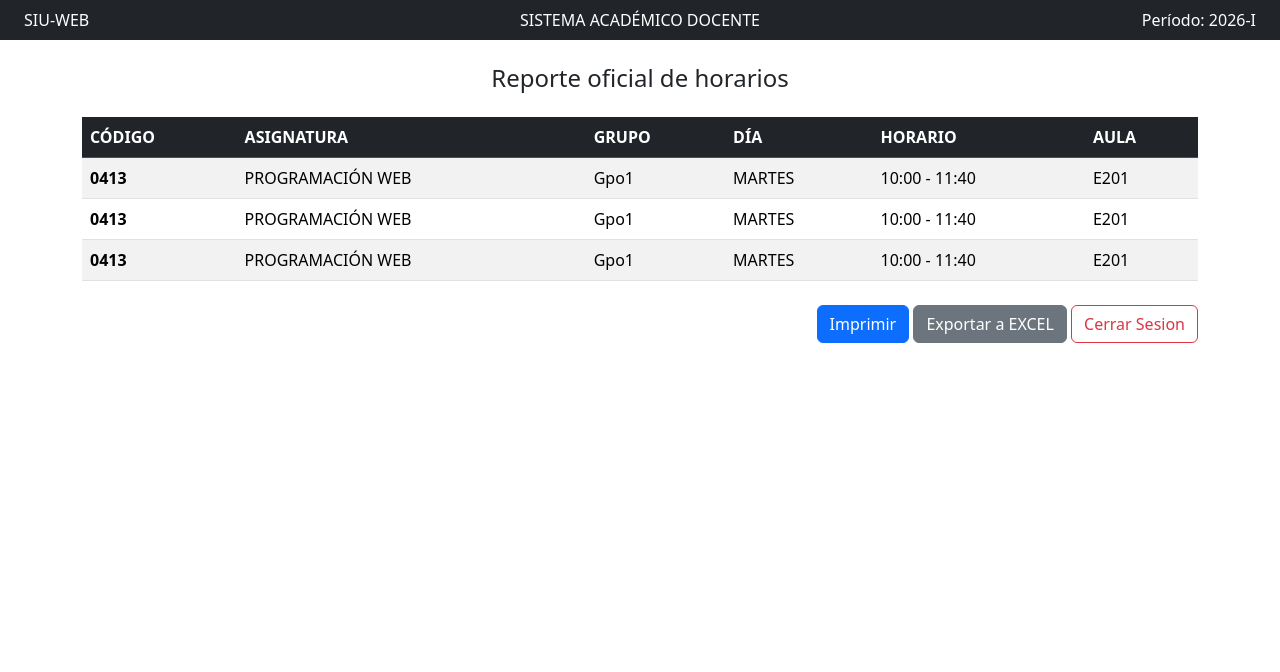
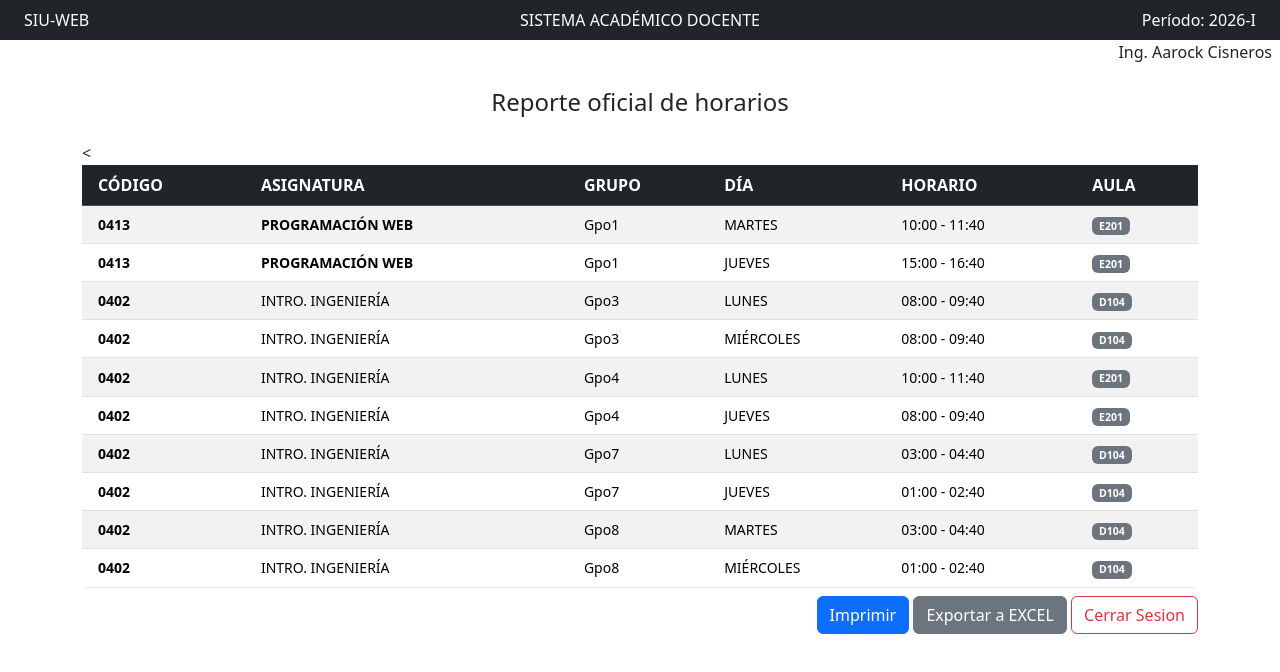
Before and after one commit to ItsRhyas/reto-bootstrap, a plain HTML site: page horario_bootstrap.html in a window 1280 px wide. Drawn offline with nearby package versions, Linux system fonts and the light colour scheme.

Commit message:
Se agregaron todas las clases
Solo tenia 2 para probar

```diff
--- a/horario_bootstrap.html
+++ b/horario_bootstrap.html
@@ -22,14 +22,15 @@
       </div>
     </nav>
 
+    <div class="text-end me-2">Ing. Aarock Cisneros</div>
     <h4 class="text-center m-4">Reporte oficial de horarios</h4>
 
     <div class="container">
-      <div class="table-responsive">
-        <table class="table table-striped">
+      <div class="table-responsive rounded">
+        <table class="table table-striped table-hover m-0 align-middle">
           <thead class="table-dark">
             <tr>
-              <th scope="col">CÓDIGO</th>
+              <th scope="col" class="ps-3">CÓDIGO</th>
               <th scope="col">ASIGNATURA</th>
               <th scope="col">GRUPO</th>
               <th scope="col">DÍA</th>
@@ -37,30 +38,87 @@
               <th scope="col">AULA</th>
             </tr>
           </thead>
-          <tbody>
+          <tbody class="small">
             <tr>
-              <th scope="row">0413</th>
-              <td>PROGRAMACIÓN WEB</td>
+              <th scope="row" class="ps-3">0413</th>
+              <td class="fw-semibold">PROGRAMACIÓN WEB</td>
               <td>Gpo1</td>
               <td>MARTES</td>
               <td>10:00 - 11:40</td>
-              <td>E201</td>
+              <td><span class="badge bg-secondary">E201</span></td>
             </tr>
             <tr>
-              <th scope="row">0413</th>
-              <td>PROGRAMACIÓN WEB</td>
+              <th scope="row" class="ps-3">0413</th>
+              <td class="fw-semibold">PROGRAMACIÓN WEB</td>
               <td>Gpo1</td>
-              <td>MARTES</td>
-              <td>10:00 - 11:40</td>
-              <td>E201</td>
+              <td>JUEVES</td>
+              <td>15:00 - 16:40</td>
+              <td><span class="badge bg-secondary">E201</span></td>
             </tr>
             <tr>
-              <th scope="row">0413</th>
-              <td>PROGRAMACIÓN WEB</td>
-              <td>Gpo1</td>
+              <th scope="row" class="ps-3">0402</th>
+              <td>INTRO. INGENIERÍA</td>
+              <td>Gpo3</td>
+              <td>LUNES</td>
+              <td>08:00 - 09:40</td>
+              <td><span class="badge bg-secondary">D104</span></td>
+            </tr>
+            <tr>
+              <th scope="row" class="ps-3">0402</th>
+              <td>INTRO. INGENIERÍA</td>
+              <td>Gpo3</td>
+              <td>MIÉRCOLES</td>
+              <td>08:00 - 09:40</td>
+              <td><span class="badge bg-secondary">D104</span></td>
+            </tr>
+            <tr>
+              <th scope="row" class="ps-3">0402</th>
+              <td>INTRO. INGENIERÍA</td>
+              <td>Gpo4</td>
+              <td>LUNES</td>
+              <td>10:00 - 11:40</td>
+              <
+              <td><span class="badge bg-secondary">E201</span></td>
+            </tr>
+            <tr>
+              <th scope="row" class="ps-3">0402</th>
+              <td>INTRO. INGENIERÍA</td>
+              <td>Gpo4</td>
+              <td>JUEVES</td>
+              <td>08:00 - 09:40</td>
+              <td><span class="badge bg-secondary">E201</span></td>
+            </tr>
+            <tr>
+              <th scope="row" class="ps-3">0402</th>
+              <td>INTRO. INGENIERÍA</td>
+              <td>Gpo7</td>
+              <td>LUNES</td>
+              <td>03:00 - 04:40</td>
+              <td><span class="badge bg-secondary">D104</span></td>
+            </tr>
+            <tr>
+              <th scope="row" class="ps-3">0402</th>
+              <td>INTRO. INGENIERÍA</td>
+              <td>Gpo7</td>
+              <td>JUEVES</td>
+              <td>01:00 - 02:40</td>
+              <td><span class="badge bg-secondary">D104</span></td>
+            </tr>
+            <tr>
+              <th scope="row" class="ps-3">0402</th>
+              <td>INTRO. INGENIERÍA</td>
+              <td>Gpo8</td>
               <td>MARTES</td>
-              <td>10:00 - 11:40</td>
-              <td>E201</td>
+              <td>03:00 - 04:40</td>
+              <td><span class="badge bg-secondary">D104</span></td>
+            </tr>
+            <tr>
+              <th scope="row" class="ps-3">0402</th>
+              <td>INTRO. INGENIERÍA</td>
+              <td>Gpo8</td>
+              <td>MIÉRCOLES</td>
+              <td>01:00 - 02:40</td>
+              <td><span class="badge bg-secondary">D104</span></td>
             </tr>
           </tbody>
         </table>
```
